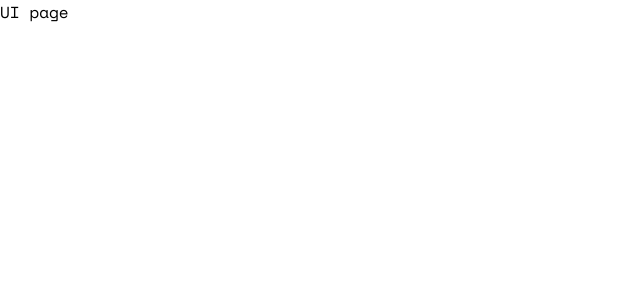
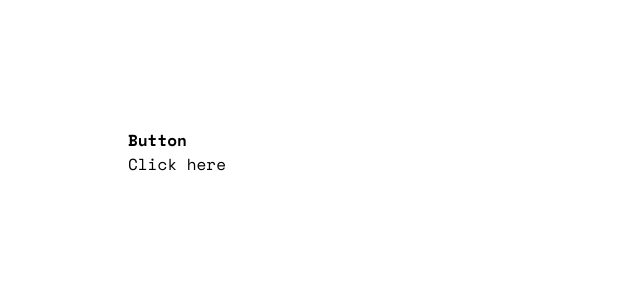
Before and after one commit to eriansha/nextjs-tailwind-template, a Next.js app: page /uipage in a window 1280 px wide. Shown: the top 300 px of the page, without its empty margins (0-640 px from the left). Built offline with nearby package versions, Linux system fonts and the light colour scheme.

Commit message:
feat: init UI Page

```diff
--- /dev/null
+++ b/src/app/uipage/layout.tsx
@@ -0,0 +1,7 @@
+export default function UIPageLayout({
+  children,
+}: {
+  children: React.ReactNode
+}) {
+  return <main className="m-32">{children}</main>
+}
--- a/src/app/uipage/page.tsx
+++ b/src/app/uipage/page.tsx
@@ -1,3 +1,13 @@
+import Button from "@/atoms/Button"
+import Title from "@/atoms/Title"
+
 export default function UIPage() {
-  return <div>UI page</div>
+  return (
+    <main>
+      <section>
+        <Title level={2}>Button</Title>
+        <Button>Click here</Button>
+      </section>
+    </main>
+  )
 }
```
